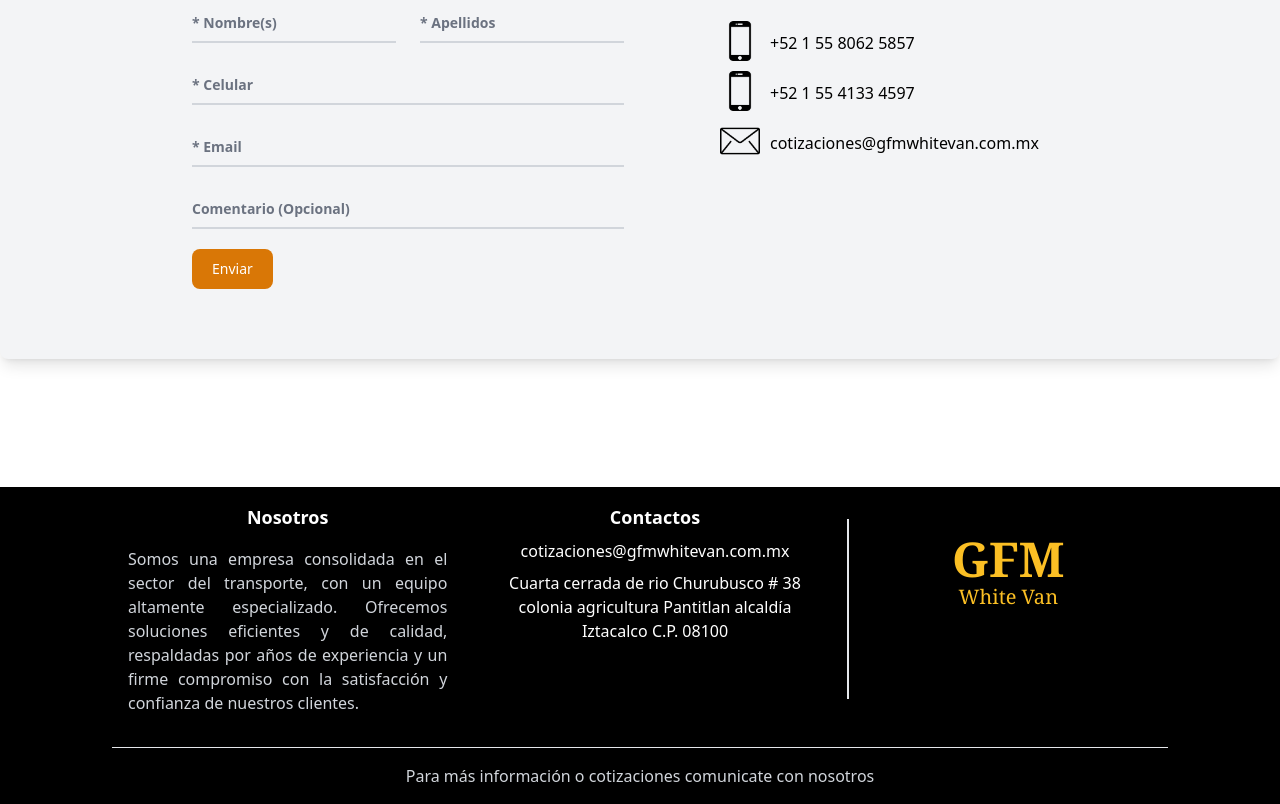
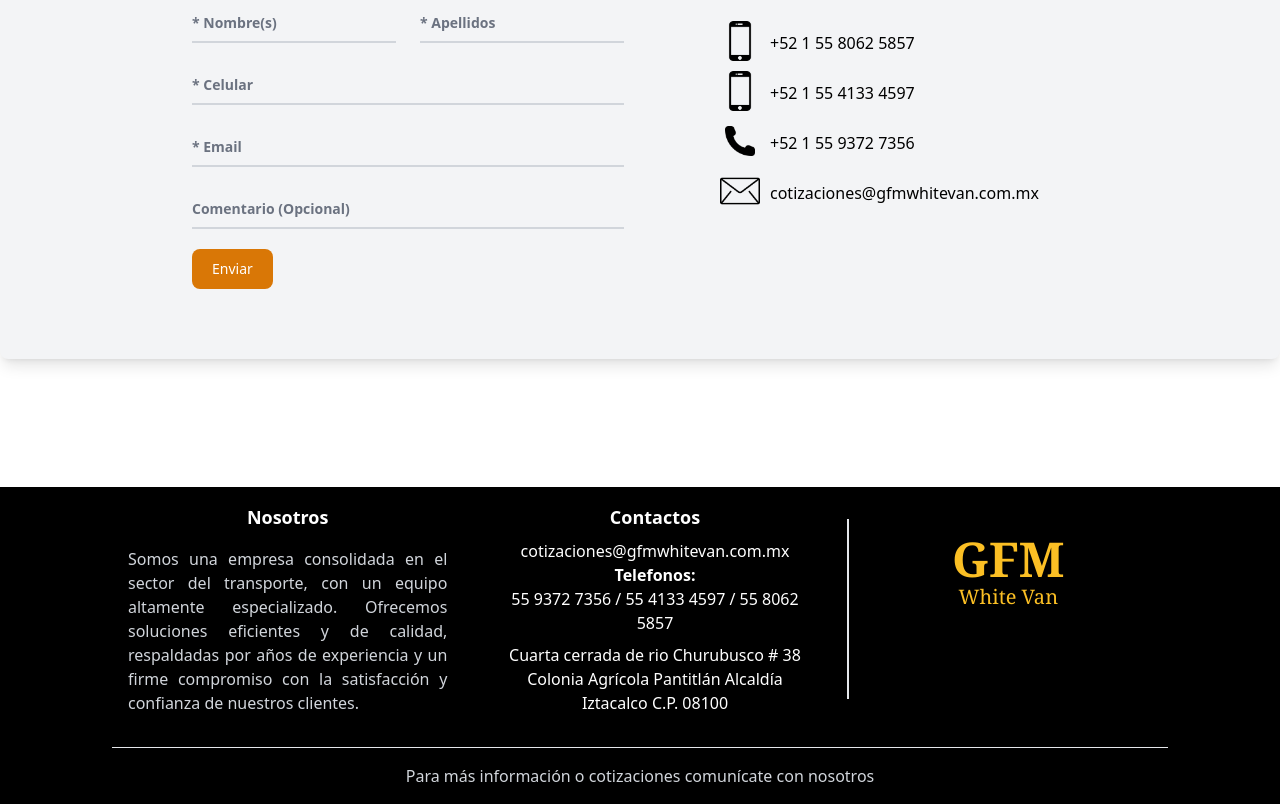
Before and after one commit to ALEXRO4/GFM_WhiteVan, a React (Vite) app: page /contact in a window 1280 px wide. Shown: the part 540-1344 px from the top of the page. Built offline with nearby package versions, Linux system fonts and the light colour scheme.

Commit message:
cambios menores
se corrigen errores ortográficos y se agregan unos teléfonos

```diff
--- a/src/Categories/Contact.jsx
+++ b/src/Categories/Contact.jsx
@@ -98,6 +98,12 @@ const Contact = () => {
                         </div>
                         <p className="contactos">+52 1 55 4133 4597</p>
                       </div>
+                      <div className="separacion col-start-1 col-end-5">
+                        <div className="absolute flex h-10 w-10 items-center justify-center rounded-lg">
+                          <img src="/Images/Icons/llamar.png" alt="cellphone-icon" />
+                        </div>
+                        <p className="contactos">+52 1 55 9372 7356</p>
+                      </div>
                       <div className="col-start-1 col-end-5">
                         <div className="absolute h-10 w-10 items-center justify-center rounded-lg">
                           <img src="/Images/Icons/mail.png" alt="mail-icon" />
--- a/src/Categories/Diapositivas/Diapositiva3.jsx
+++ b/src/Categories/Diapositivas/Diapositiva3.jsx
@@ -23,7 +23,7 @@ const Diapositiva3 = () => {
           <h3 className='font-semibold text-2xl mt-10'>Descripción</h3>
           <div className='arriba3 text-justify text-lg'>
           Suburban es una <strong className='text-amber-500'>SUV grande</strong> ideal para <strong className='text-amber-500'>familias numerosas </strong>
-          o para quienes un <strong className='text-amber-500'>vehículo de lujo</strong>, <strong className='text-amber-500'>espacio </strong> y
+          o para quienes requieren un <strong className='text-amber-500'>vehículo de lujo</strong>, <strong className='text-amber-500'>espacio </strong> y
           <strong className='text-amber-500'> capacidad de remolque</strong>. Su combinación de <strong className='text-amber-500'>potente motor</strong>,
           <strong className='text-amber-500'> amplio interior</strong>, <strong className='text-amber-500'>opciones de lujo</strong> la convierten en una excelente opción para
           <strong className='text-amber-500'> viajes largos</strong> como <strong className='text-amber-500'>transportes comerciales</strong> y
--- a/src/Categories/GFM.jsx
+++ b/src/Categories/GFM.jsx
@@ -23,7 +23,7 @@ const GMF = () => {
             Descubre como ayudamos al medio ambiente!
           </div>
           <p className='text-xl font-serif'>
-          Nuestros vehiculos utilizan nuestro sistema de reducción catalitica selectiva para contribuir a la mejora de la calidad del aire y al cumplimiento de las normativas medioambientales, ya que convierte los NOx en nitrógeno y
+          Nuestros vehículos utilizan nuestro sistema de reducción catalítica selectiva para contribuir a la mejora de la calidad del aire y al cumplimiento de las normativas medioambientales, ya que convierte los NOx en nitrógeno y
           vapor de agua inofensivos. Este compromiso con la sostenibilidad beneficia al medio ambiente al disminuir la contaminación del aire y contribuir a un futuro más limpio.
           </p>
           <div className='imaGfm'>
--- a/src/Categories/Services.jsx
+++ b/src/Categories/Services.jsx
@@ -96,7 +96,7 @@ const Services = () => {
           <h2 className='text-2xl font-semibold flex-col pb-2'>Nuestra experiencia</h2>
           <p className='lg:mr-10 sm:mx-4 md:mx-2 text-xl'>
             <strong className='text-amber-500'>GFM</strong> ha sido el aliado de confianza en eventos emblemáticos como
-            <strong className='text-amber-500'> Vive Latino, Corona Capital, Flow Fest, Bahidorá, Belife y Teketóny</strong>, siendo puntuales para cada ocasión.
+            <strong className='text-amber-500'> Vive Latino, Corona Capital, Flow Fest, Bahidorá, Belife y Teketón</strong>, siendo puntuales para cada ocasión.
           </p>
         </div>
       </div>
--- a/src/Components/Footer.jsx
+++ b/src/Components/Footer.jsx
@@ -19,9 +19,21 @@ const Footer = () => {
           <div className=' text-white'>
           cotizaciones@gfmwhitevan.com.mx
           </div>
+
+          <div className=' text-white font-semibold'>
+          Telefonos:
+          </div>
+          <div className=' text-white'>
+          55 9372 7356 /
+          55 4133 4597 /
+          55 8062 5857
+          </div>
+
           <div className='text-white mt-2'>
-          Cuarta cerrada de rio Churubusco # 38 colonia agricultura Pantitlan alcaldía Iztacalco C.P. 08100
+          Cuarta cerrada de rio Churubusco # 38 Colonia Agrícola Pantitlán Alcaldía Iztacalco C.P. 08100
           </div>
+
+
         </div>
 
         {/* Sección "GMF" */}
@@ -35,7 +47,7 @@ const Footer = () => {
       {/* Texto inferior */}
       <div>
         <p className="text-gray-300 border-t p-4 mt-4 text-center">
-        Para más información o cotizaciones comunicate con nosotros
+        Para más información o cotizaciones comunícate con nosotros
         </p>
       </div>
     </footer>
```
Also changed, not shown: public/Images/Icons/llamar.png (added).
